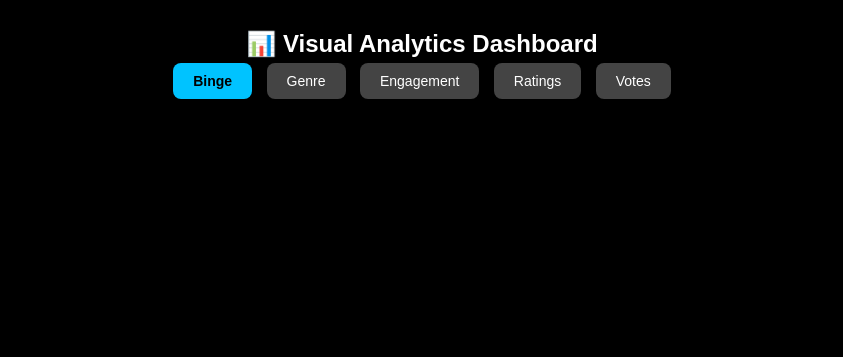
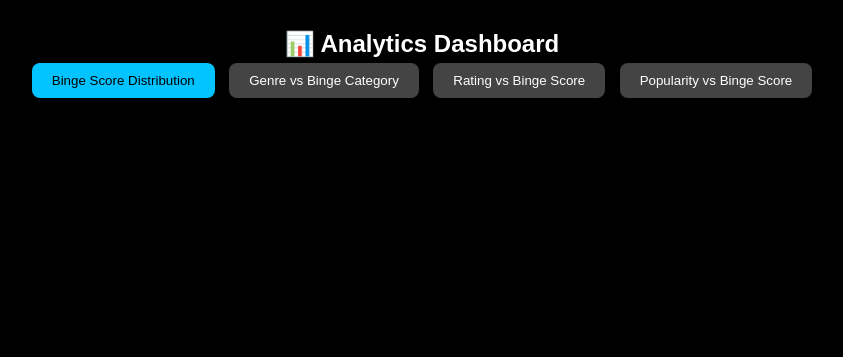
Before and after one commit to sanyogita-c05/binge-worthiness-website, a Flask app: page /analytics in a window 1280 px wide. Shown: the part 63-420 px from the top of the page, without its empty margins (218-1061 px from the left). Before the commit the page ends 162 px from the top, so only its background shows below. Run offline with Flask 3, Linux system fonts and the light colour scheme; some libraries are stand-ins or nearby versions.

Commit message:
Sync with remote and clean state

```diff
--- a/backend/templates/analytics.html
+++ b/backend/templates/analytics.html
@@ -12,7 +12,20 @@
       text-align: center;
     }
 
-    .chart-selector button {
+    .tableau-container {
+      margin-top: 30px;
+      display: flex;
+      justify-content: center;
+      align-items: center;
+    }
+
+    #tableauViz {
+      display: flex;
+      justify-content: center;
+      width: 100%;
+    }
+
+    .chart-buttons button {
       padding: 10px 20px;
       margin: 5px;
       border-radius: 8px;
@@ -22,7 +35,7 @@
       cursor: pointer;
     }
 
-    .chart-selector button.active {
+    .chart-buttons button.active {
       background: #00c3ff;
       color: black;
     }
@@ -34,42 +47,71 @@
 <div id="navbar"></div>
 
 <section class="dashboard">
-  <h1>📊 Visual Analytics Dashboard</h1>
+  <h1>📊 Analytics Dashboard</h1>
 
   <!-- Buttons -->
-  <div class="chart-selector">
-    <button onclick="loadChart('Sheet1', this)">Binge</button>
-    <button onclick="loadChart('Sheet2', this)">Genre</button>
-    <button onclick="loadChart('Sheet3', this)">Engagement</button>
-    <button onclick="loadChart('Sheet4', this)">Ratings</button>
-    <button onclick="loadChart('Sheet5', this)">Votes</button>
+  <div class="chart-buttons">
+    <button onclick="loadGraph('graph1', this)" class="active">
+      Binge Score Distribution
+    </button>
+
+    <button onclick="loadGraph('graph2', this)">
+      Genre vs Binge Category
+    </button>
+
+    <button onclick="loadGraph('graph3', this)">
+      Rating vs Binge Score
+    </button>
+
+    <button onclick="loadGraph('graph4', this)">
+      Popularity vs Binge Score
+    </button>
   </div>
 
   <!-- Tableau Container -->
-  <div id="tableauViz"></div>
+  <div class="tableau-container">
+    <div id="tableauViz"></div>
+  </div>
 
 </section>
 
 <script src="{{ url_for('static', filename='js/navbar.js') }}"></script>
 
 <script>
-function loadChart(sheetName, btn) {
+function loadGraph(graph, btn) {
 
-    // Clear previous chart
     const container = document.getElementById("tableauViz");
     container.innerHTML = "";
 
-    // Create placeholder
     const div = document.createElement("div");
     div.className = "tableauPlaceholder";
+    div.style.width = "1000px";
+    div.style.height = "600px";
 
     const obj = document.createElement("object");
     obj.className = "tableauViz";
+    obj.width = "100%";
+    obj.height = "100%";
+
+    let graphName = "";
+
+    if (graph === 'graph1') {
+        graphName = "Graph1_17778884039160/Sheet1";
+    }
+    else if (graph === 'graph2') {
+        graphName = "Graph2_17778916984130/Sheet3";
+    }
+    else if (graph === 'graph3') {
+        graphName = "Graph3_17778930016930/Sheet4";
+    }
+    else if (graph === 'graph4') {
+        graphName = "Graph4_17778941892200/Sheet5";
+    }
 
     obj.innerHTML = `
       <param name="host_url" value="https://public.tableau.com/" />
       <param name="embed_code_version" value="3" />
-      <param name="name" value="BingeScore1/${sheetName}" />
+      <param name="name" value="${graphName}" />
       <param name="tabs" value="no" />
       <param name="toolbar" value="yes" />
     `;
@@ -77,21 +119,20 @@ function loadChart(sheetName, btn) {
     div.appendChild(obj);
     container.appendChild(div);
 
-    // Load Tableau script
     const script = document.createElement("script");
     script.src = "https://public.tableau.com/javascripts/api/viz_v1.js";
     obj.parentNode.insertBefore(script, obj);
 
-    // Button highlight
-    document.querySelectorAll(".chart-selector button")
+    // Button active state
+    document.querySelectorAll(".chart-buttons button")
         .forEach(b => b.classList.remove("active"));
 
     btn.classList.add("active");
 }
 
-// Load default chart
+// Load first graph by default
 window.onload = () => {
-    loadChart("Sheet1", document.querySelector(".chart-selector button"));
+    loadGraph('graph1', document.querySelector(".chart-buttons button"));
 };
 </script>
 
```
